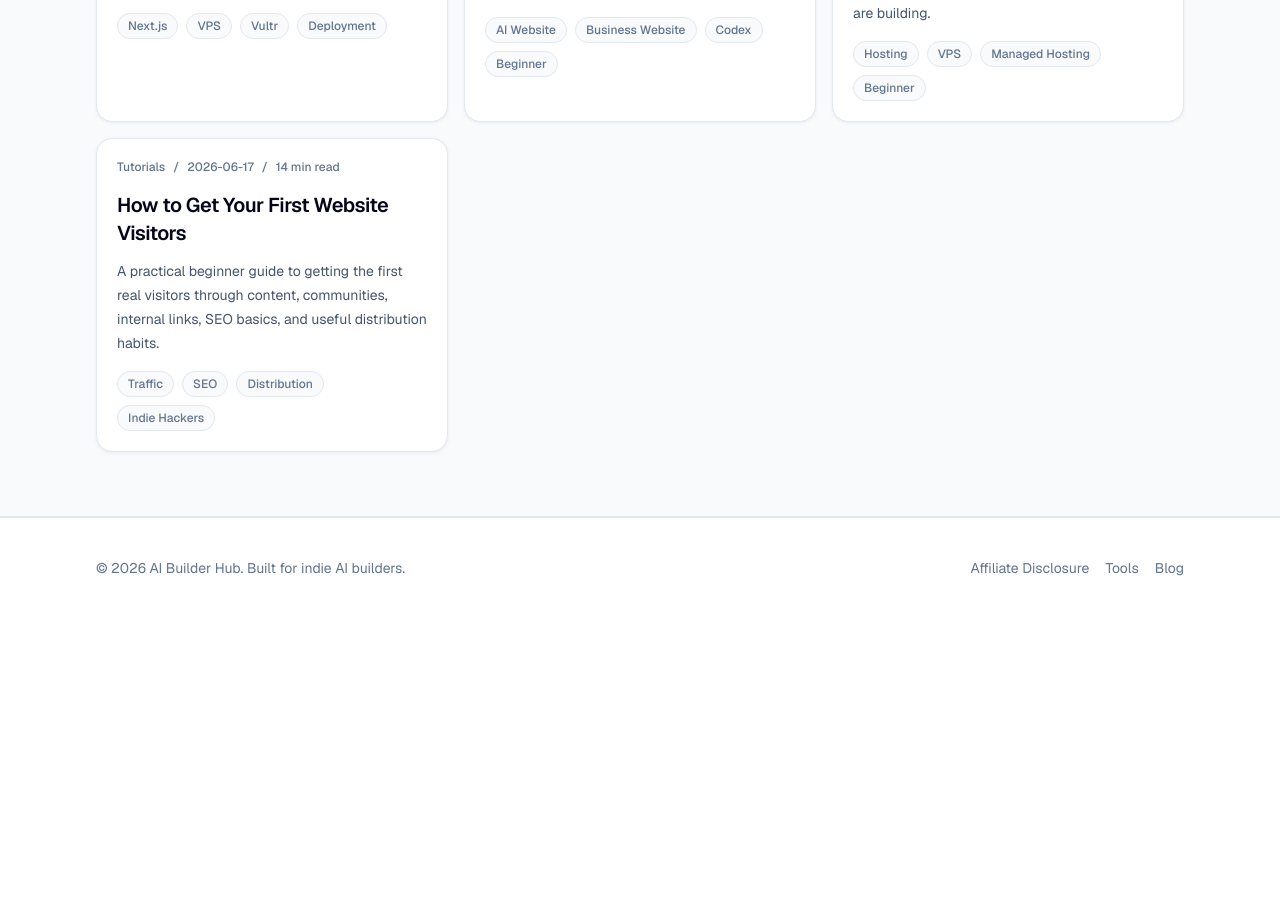
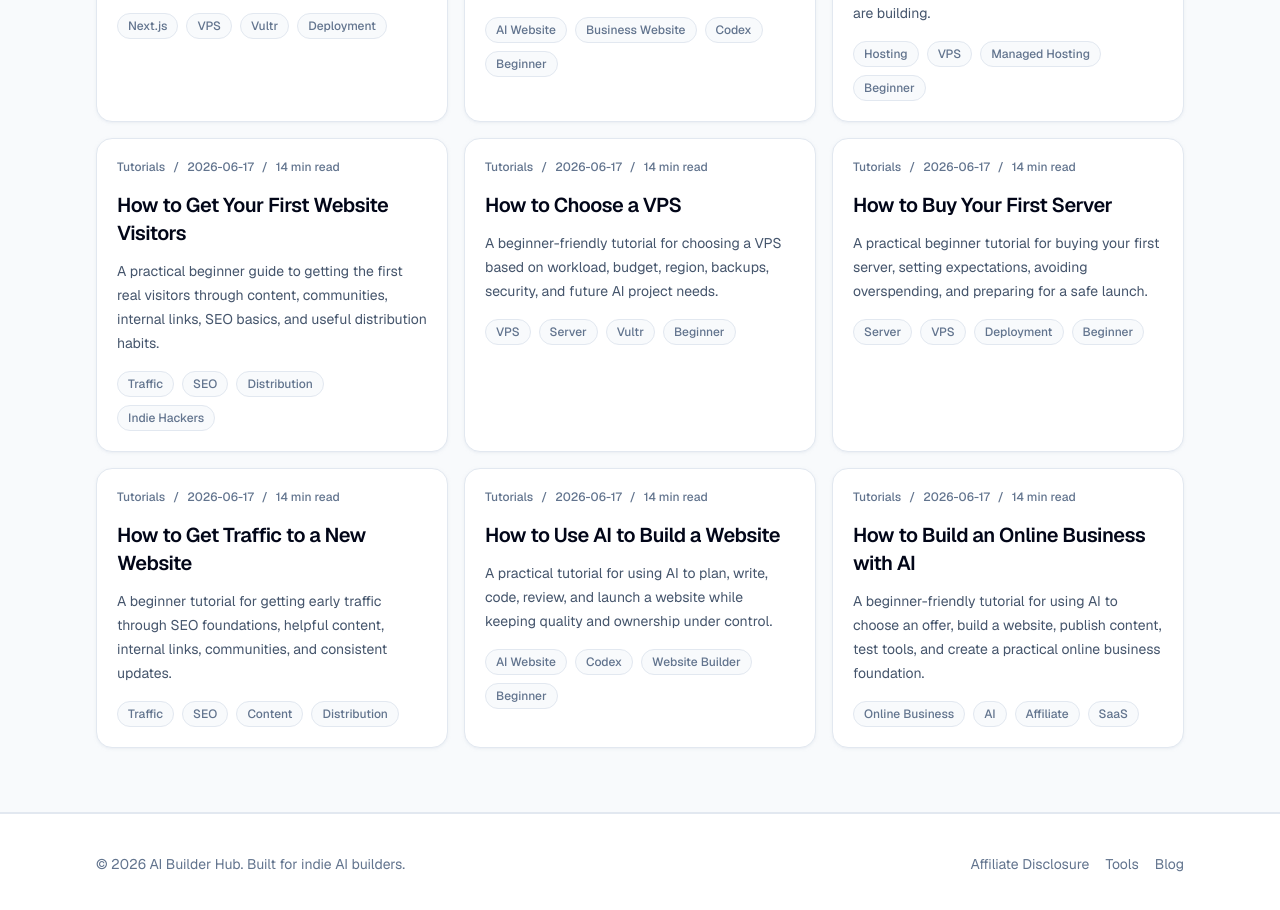
Before and after one commit to monaflare-art/ai-builder-hub, a Next.js app: page / in a window 1280 px wide. Shown: the part 4300-5210 px from the top of the page. Before the commit the page ends 4918 px from the top, so only its background shows below. Built offline with nearby package versions, Linux system fonts and the light colour scheme.

Commit message:
Add tutorial expansion content

```diff
--- a/src/data/posts.ts
+++ b/src/data/posts.ts
@@ -1040,6 +1040,116 @@ const contentExpansionPosts: Post[] = [
     launchAction:
       "Pick one audience, publish three helpful pages for that audience, share them in one relevant place, collect feedback, and update the pages before chasing another channel.",
   }),
+  makeExpansionPost({
+    slug: "how-to-choose-a-vps",
+    title: "How to Choose a VPS",
+    excerpt:
+      "A beginner-friendly tutorial for choosing a VPS based on workload, budget, region, backups, security, and future AI project needs.",
+    category: "Tutorials",
+    tags: ["VPS", "Server", "Vultr", "Beginner"],
+    recommendedToolSlugs: ["vultr", "namecheap", "semrush"],
+    audience: "beginners who know they may need a server but are not sure how to compare CPU, memory, region, bandwidth, backups, and management responsibility",
+    decision:
+      "choosing a VPS only after you know what the server must run, how much maintenance you can handle, and whether managed hosting would be simpler",
+    setup:
+      "Start by writing the exact workload: a Next.js app, background worker, bot, API, scraper, database, or self-hosted dashboard. Then estimate memory, storage, region, and uptime needs.",
+    workflow:
+      "Compare VPS plans by workload fit, not by the cheapest headline price. Create a small test instance, deploy one service, monitor resource usage, and document the setup before upgrading.",
+    toolNotes:
+      "A VPS gives flexibility, but it also makes you responsible for security, updates, backups, process management, logs, and recovery. Choose it when that control is genuinely useful.",
+    mistakes:
+      "The biggest VPS mistake is buying a server before understanding the workload. Another mistake is ignoring backups and firewall setup because the test project feels small.",
+    launchAction:
+      "Choose the smallest VPS that can run the first real workload, add basic security, test a restore path, and upgrade only when monitoring shows the project needs more resources.",
+  }),
+  makeExpansionPost({
+    slug: "how-to-buy-your-first-server",
+    title: "How to Buy Your First Server",
+    excerpt:
+      "A practical beginner tutorial for buying your first server, setting expectations, avoiding overspending, and preparing for a safe launch.",
+    category: "Tutorials",
+    tags: ["Server", "VPS", "Deployment", "Beginner"],
+    recommendedToolSlugs: ["vultr", "namecheap", "hostinger"],
+    audience: "first-time builders who are ready to buy a cloud server but need a clear checklist before entering billing details",
+    decision:
+      "buying a first server only when the project requires server control, and choosing a small plan that can be tested safely before production traffic arrives",
+    setup:
+      "Start with a provider account, SSH key, billing alert, target region, and a written reason for the server. Avoid large instances until you have measured real usage.",
+    workflow:
+      "Create the server, connect with SSH, update packages, configure a firewall, deploy a tiny test app, point a subdomain, and write down how to restart and delete the machine.",
+    toolNotes:
+      "Buying a server is not the same as launching a product. The server is only useful if you can operate it, secure it, back it up, and explain what runs there.",
+    mistakes:
+      "The biggest first-server mistake is leaving unused instances online. Another mistake is using password login, skipping firewall rules, or forgetting which domain points to the server.",
+    launchAction:
+      "Buy one small server, test it with a disposable project, record the monthly cost, and destroy it if you do not have a clear workload within a few days.",
+  }),
+  makeExpansionPost({
+    slug: "how-to-get-traffic-to-a-new-website",
+    title: "How to Get Traffic to a New Website",
+    excerpt:
+      "A beginner tutorial for getting early traffic through SEO foundations, helpful content, internal links, communities, and consistent updates.",
+    category: "Tutorials",
+    tags: ["Traffic", "SEO", "Content", "Distribution"],
+    recommendedToolSlugs: ["semrush", "namecheap", "shopify"],
+    audience: "new website owners who have launched a site and need first visitors without relying on paid ads or random social posting",
+    decision:
+      "building a traffic plan around one audience, useful search-focused pages, internal links, community distribution, and a weekly improvement habit",
+    setup:
+      "Start by checking indexability, sitemap, robots, canonical domain, titles, descriptions, and the usefulness of the first five pages. Traffic work fails when the site is unclear.",
+    workflow:
+      "Publish a focused content cluster, link related pages together, share the most useful guide in one relevant community, answer questions, and update pages based on feedback.",
+    toolNotes:
+      "Traffic tools are helpful after you have useful content. Before that, the most valuable work is improving page clarity, matching search intent, and creating specific tutorials.",
+    mistakes:
+      "The biggest traffic mistake is chasing every channel at once. Another mistake is publishing generic content that does not answer a real beginner question.",
+    launchAction:
+      "Pick one topic cluster, publish three connected pages, share one of them carefully, measure impressions and clicks, then improve the page that shows early signs of demand.",
+  }),
+  makeExpansionPost({
+    slug: "how-to-use-ai-to-build-a-website",
+    title: "How to Use AI to Build a Website",
+    excerpt:
+      "A practical tutorial for using AI to plan, write, code, review, and launch a website while keeping quality and ownership under control.",
+    category: "Tutorials",
+    tags: ["AI Website", "Codex", "Website Builder", "Beginner"],
+    recommendedToolSlugs: ["hostinger", "namecheap", "semrush"],
+    audience: "beginners who want AI help building a real website but do not want to publish generic copy, broken links, or code they cannot maintain",
+    decision:
+      "using AI for planning, first drafts, code generation, content structure, and QA while keeping human judgment in charge of positioning and final review",
+    setup:
+      "Start with a one-page brief: audience, pages, offer, style, required tools, domain plan, and what not to build. Good AI output depends on clear constraints.",
+    workflow:
+      "Ask AI to create one slice at a time: sitemap, homepage copy, data structure, page component, article draft, link checklist, and final launch review.",
+    toolNotes:
+      "AI can speed up website creation, but it should not replace checking facts, tool links, pricing, affiliate disclosures, accessibility, and mobile layout.",
+    mistakes:
+      "The biggest AI website mistake is accepting polished but vague output. Another mistake is asking for a full platform when a clear static site would launch faster.",
+    launchAction:
+      "Use AI to build a small first version, inspect every page manually, run lint and build, deploy, and update the site based on real visitor questions.",
+  }),
+  makeExpansionPost({
+    slug: "how-to-build-an-online-business-with-ai",
+    title: "How to Build an Online Business with AI",
+    excerpt:
+      "A beginner-friendly tutorial for using AI to choose an offer, build a website, publish content, test tools, and create a practical online business foundation.",
+    category: "Tutorials",
+    tags: ["Online Business", "AI", "Affiliate", "SaaS"],
+    recommendedToolSlugs: ["shopify", "semrush", "namecheap"],
+    audience: "solo founders and beginners who want to use AI to build a real online business instead of collecting tools without a clear offer",
+    decision:
+      "choosing one business model, one audience, one offer, and one launch channel before adding automation, paid tools, or complex infrastructure",
+    setup:
+      "Start by choosing the business type: affiliate content, service business, ecommerce store, SaaS MVP, or educational product. Then write the first customer problem in plain language.",
+    workflow:
+      "Use AI to research questions, draft content, build pages, outline offers, compare tools, and create launch checklists. Validate each output with real evidence.",
+    toolNotes:
+      "AI is useful for leverage, but the business still needs trust, distribution, a working website, clear pricing, and a reason customers or readers should care.",
+    mistakes:
+      "The biggest AI business mistake is starting with automation before understanding the buyer. Another mistake is buying tools before publishing the first useful page.",
+    launchAction:
+      "Build a simple website, publish three useful pieces of content, add one conversion path, share it with a focused audience, and improve based on real replies.",
+  }),
 ];
 
 export const posts: Post[] = [...initialPosts, ...contentExpansionPosts];
```
